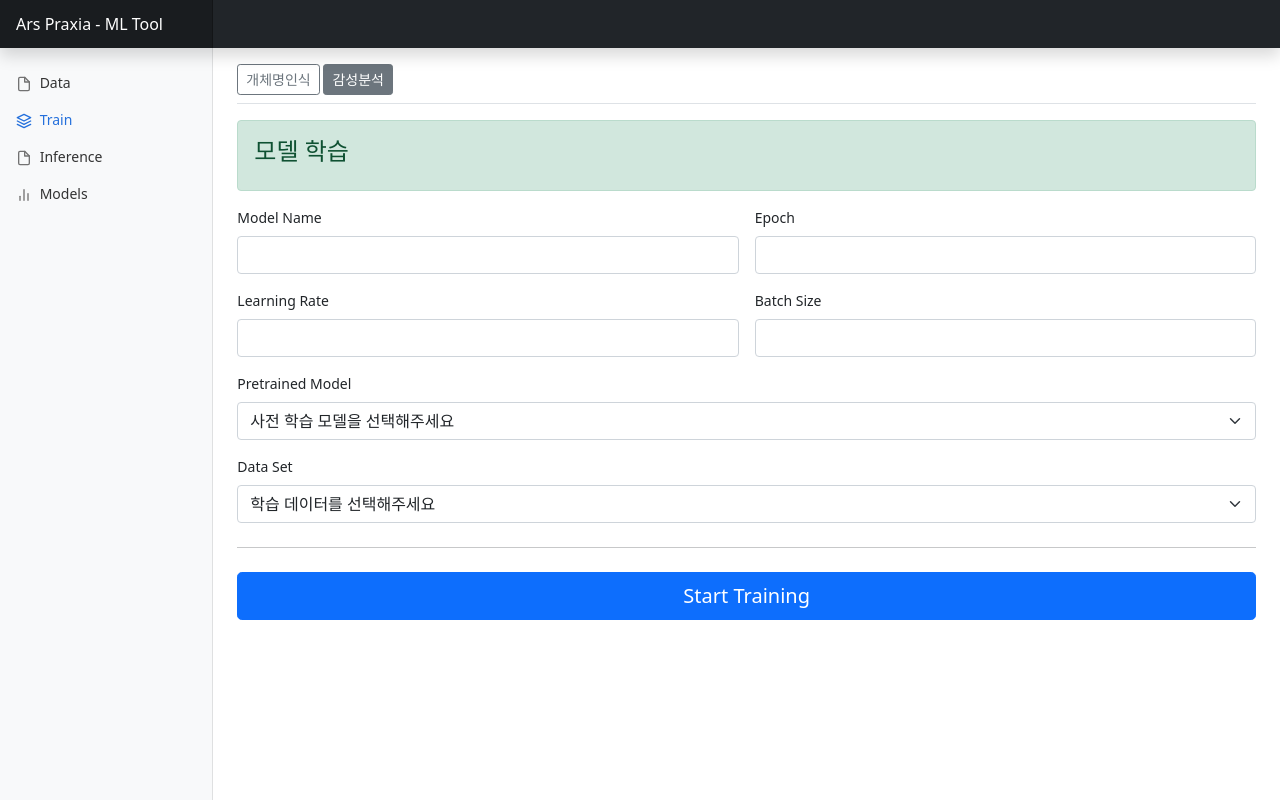
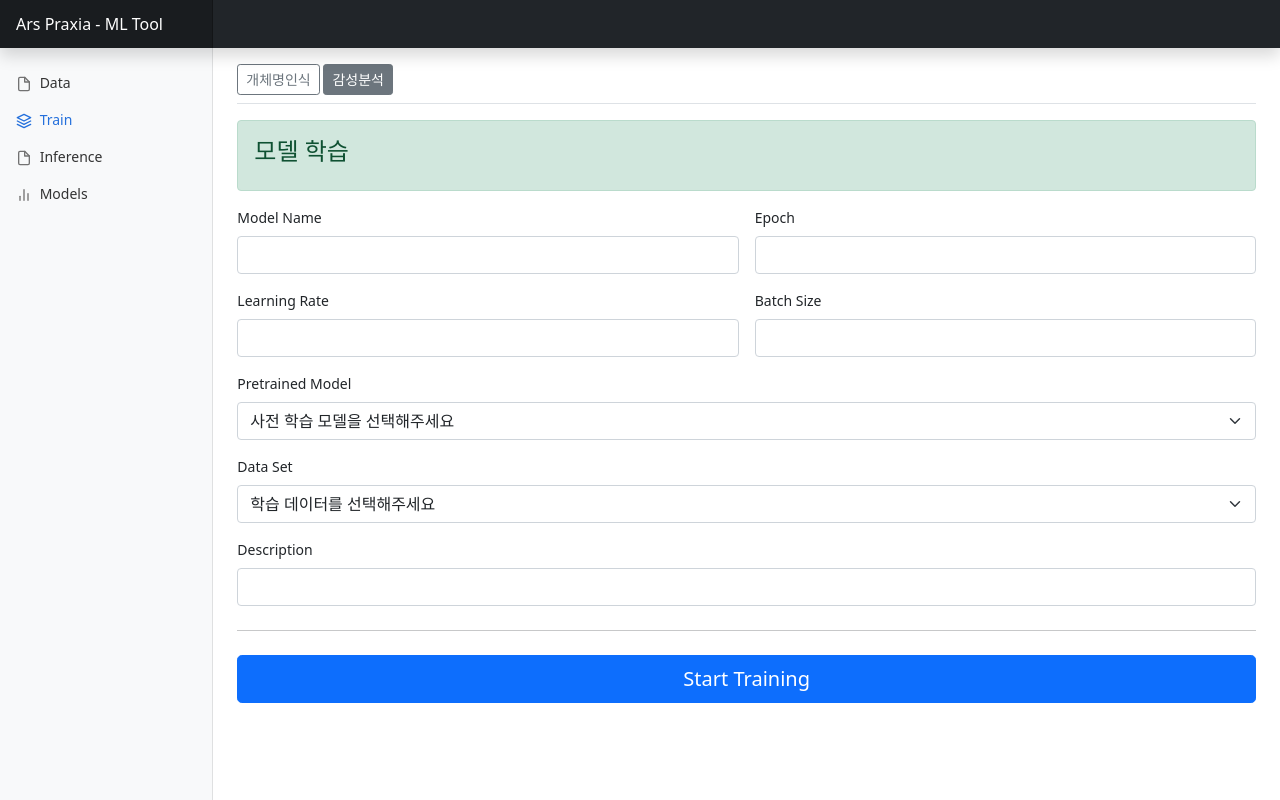
Before and after one commit to skku-arspraxia/arspraxia, a Django app: template myapp/templates/train.html in a window 1280 px wide. Run offline with Django 4.2, Linux system fonts and the light colour scheme; the template is opened without the code that fills it: most values are stand-ins (such as "Sample title", 1, 10 or a date in 2020); some libraries are stand-ins or nearby versions.

Commit message:
train_page

```diff
--- a/myapp/templates/train.html
+++ b/myapp/templates/train.html
@@ -8,20 +8,20 @@
             <!--<form class="needs-validation" novalidate>-->
                 <div class="row g-3">
                     <div class="col-sm-6">
-                        <label for="firstName" class="form-label">Model Name</label>
-                        <input type="text" class="form-control hyperparam" id="firstName" placeholder="" value="" required>
+                        <label for="modelname" class="form-label">Model Name</label>
+                        <input type="text" class="form-control hyperparam" id="modelname" name="modelname" placeholder="" value="" required>
                     </div>
                     <div class="col-sm-6">
-                        <label for="firstName" class="form-label">Epoch</label>
-                        <input type="text" class="form-control hyperparam" id="firstName" placeholder="" value="" required>
+                        <label for="modelepoch" class="form-label">Epoch</label>
+                        <input type="text" class="form-control hyperparam" id="modelepoch" name="modelepoch" placeholder="" value="" required>
                     </div>
                     <div class="col-sm-6">
-                        <label for="firstName" class="form-label">Learning Rate</label>
-                        <input type="text" class="form-control hyperparam" id="firstName" placeholder="" value="" required>
+                        <label for="modellr" class="form-label">Learning Rate</label>
+                        <input type="text" class="form-control hyperparam" id="modellr" name="modellr" placeholder="" value="" required>
                     </div>
                     <div class="col-sm-6">
-                        <label for="firstName" class="form-label">Batch Size</label>
-                        <input type="text" class="form-control hyperparam" id="firstName" placeholder="" value="" required>
+                        <label for="modelbs" class="form-label">Batch Size</label>
+                        <input type="text" class="form-control hyperparam" id="modelbs" name="modelbs" placeholder="" value="" required>
                     </div>
                     <div class="col-md-12">
                         <label for="country" class="form-label">Pretrained Model</label>
@@ -43,11 +43,15 @@
                             {% endfor %}
                         </select>
                     </div>
+                    <div class="col-sm-12">
+                        <label for="modeldes" class="form-label">Description</label>
+                        <input type="text" class="form-control hyperparam" id="modeldes" name="modeldes" placeholder="" value="" required>
+                    </div>
                 </div>
 
                 <hr class="my-4">
 
-                <button class="w-100 btn btn-primary btn-lg trainstart" type="button">Start Training</button>
+                <button class="w-100 btn btn-primary btn-lg trainstart" type="button" onclick="insertResult();">Start Training</button>
                 <!--
                 결과 : {{skku.result}}
                 device : {{skku.device}}
@@ -64,14 +68,39 @@
             /* 네비 및 페이지 타이틀 설정 */
             $(document).ready(function(){
                 $(".trainstart").click(function(){
-                    $(".hyperparam, .trainstart").attr("disabled", true);
-                    $(this).text("Training....");
+                    //$(".hyperparam, .trainstart").attr("disabled", true);
+                    //$(this).text("Training....");
                 });
 
                 $(".col-lg-8").css("width","100%");
             });
+<!--            아래 부분 함수에 넣어야함 -->
+            function insertResult(){
+                var param = {
+                       "task" : '{{task}}',
+                       "modelname" : $("#modelname").val(),
+                       "modelepoch" : $("#modelepoch").val(),
+                       "modellr" : $("#modellr").val(),
+                       "modelbs" : $("#modelbs").val(),
+                       "modeldes" : $("#modeldes").val(),
+                };
 
+                console.log(param);
 
+                $.ajax({
+                    url : "/trainInsertAjax/",
+                    type : "GET",
+                    data : param,
+                    dataType : "json",
+                    success : function(data) {
+                        alert("Model saved successfully!");
+                    },
+                    error : function(e) {
+                        alert("Model save failed");
+                        console.log("error :" + e.response);
+                    }
+                });
+            }
         </script>
 
 {% endblock %}
--- a/project/urls.py
+++ b/project/urls.py
@@ -10,6 +10,7 @@ urlpatterns = [
     path('dataFileUploadAjax/', views.dataFileUploadAjax),
     path('dataSelectAjax/', views.dataSelectAjax),
     path('train/', views.train),
+    path('trainInsertAjax/', views.trainInsertAjax),
     path('inference/', views.inference),
     path('models/', views.models, name='models'),
     path('modelPopup/',views.modelPopup),
```
Also changed, not shown: myapp/views.py (+34 -1 lines).
